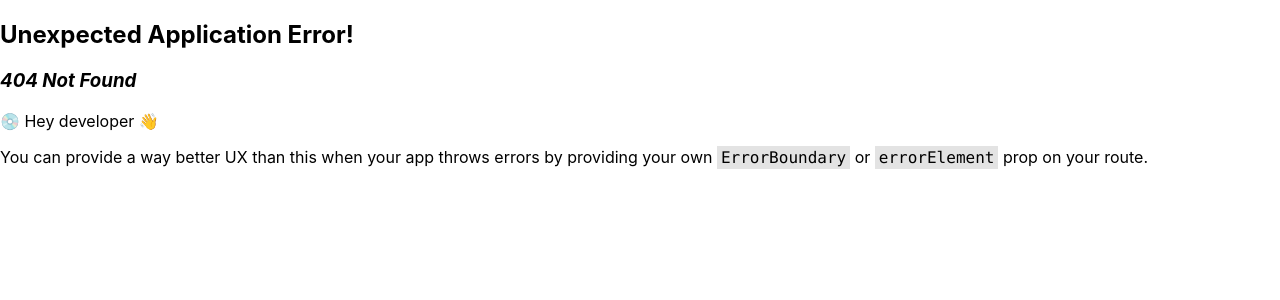
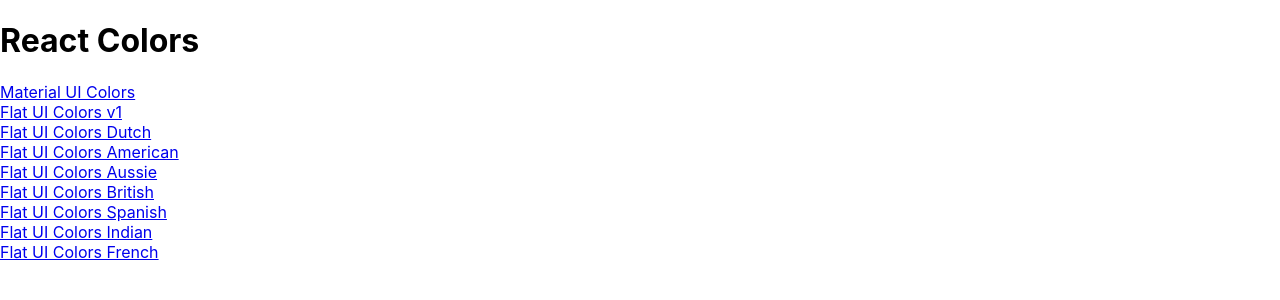
Before and after one commit to elciosato/react-colors-palette, a React (Create React App) app: page / in a window 1280 px wide. Before the commit this address had no page. Shown: the top 300 px of the page. Built offline with nearby package versions, Linux system fonts and the light colour scheme.

Commit message:
Add Palette List

```diff
--- a/src/App.js
+++ b/src/App.js
@@ -3,12 +3,17 @@
 import seedColors from "./seedColors";
 import { generatePalette } from "./colorHelpers";
 import CallPalette from "./CallPalette";
+import PaletteList from "./PaletteList";
 
 function findPalette(id) {
   return seedColors.find((palette) => palette.id === id);
 }
 
 const router = createBrowserRouter([
+  {
+    path: "/",
+    element: <PaletteList palettes={seedColors} />,
+  },
   {
     path: "/palette/:id",
     loader: ({ params }) => {
--- a/src/Navbar.js
+++ b/src/Navbar.js
@@ -1,4 +1,5 @@
 import React, { Component } from "react";
+import { Link } from "react-router-dom";
 import Slider from "rc-slider";
 import "rc-slider/assets/index.css";
 import "./Navbar.css";
@@ -43,7 +44,7 @@
     return (
       <nav className="Navbar">
         <div className="Navbar-logo">
-          <a href="#">reactcolorpicker</a>
+          <Link to="/">reactcolorpicker</Link>
         </div>
         <div className="Navbar-slider-container">
           <span>Level: {this.props.level}</span>
--- /dev/null
+++ b/src/PaletteList.js
@@ -0,0 +1,16 @@
+import { Link } from "react-router-dom";
+
+export default function PaletteList(props) {
+  return (
+    <div>
+      <h1>React Colors</h1>
+      {props.palettes.map((palette) => (
+        <div key={palette.id}>
+          <Link key={palette.id} to={`/palette/${palette.id}`}>
+            {palette.paletteName}
+          </Link>
+        </div>
+      ))}
+    </div>
+  );
+}
```
